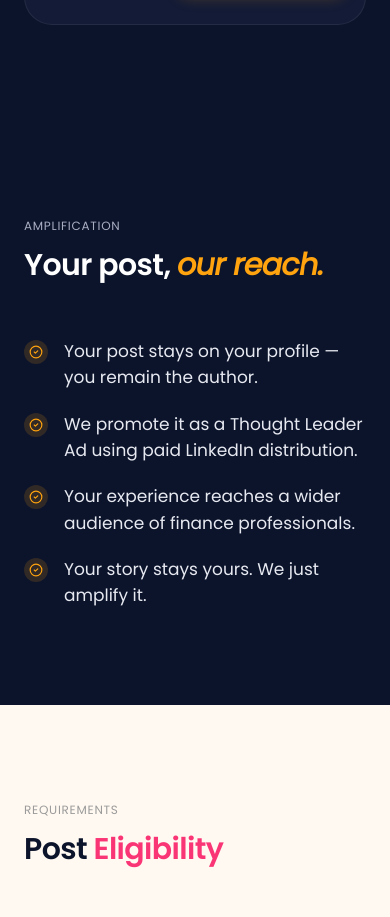
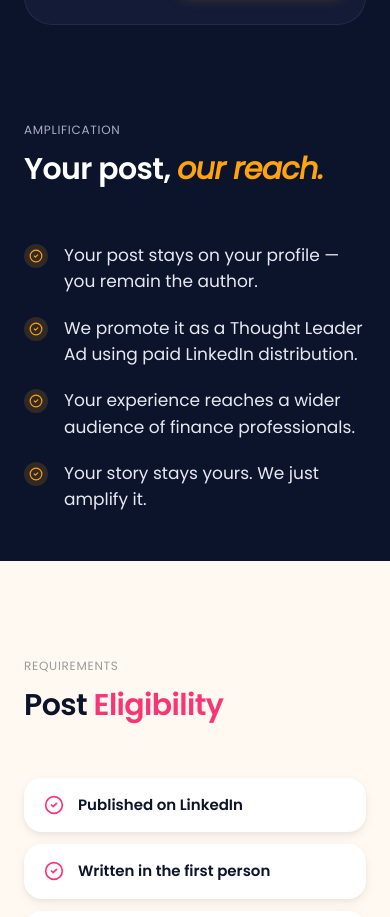
Before and after one commit to emydatarails/DatarailsAdvocacy, a React (Vite) app: page / in a window 390 px wide. Shown: the part 3561-4478 px from the top of the page. Built offline with nearby package versions, Linux system fonts and the light colour scheme.

Commit message:
Reduce gap between AI Assistant and Amplification sections on mobile

```diff
--- a/src/App.tsx
+++ b/src/App.tsx
@@ -394,7 +394,7 @@ export default function App() {
         {/* ════════════════════════════════════════
             AMPLIFICATION — dark navy
         ════════════════════════════════════════ */}
-        <section className="py-24 px-6 md:px-12" style={{ background: '#0C142B' }}>
+        <section className="pt-0 pb-12 md:py-24 px-6 md:px-12" style={{ background: '#0C142B' }}>
           <div className="max-w-7xl mx-auto grid md:grid-cols-2 gap-16 items-center">
             <div>
               <SectionHeader
```
